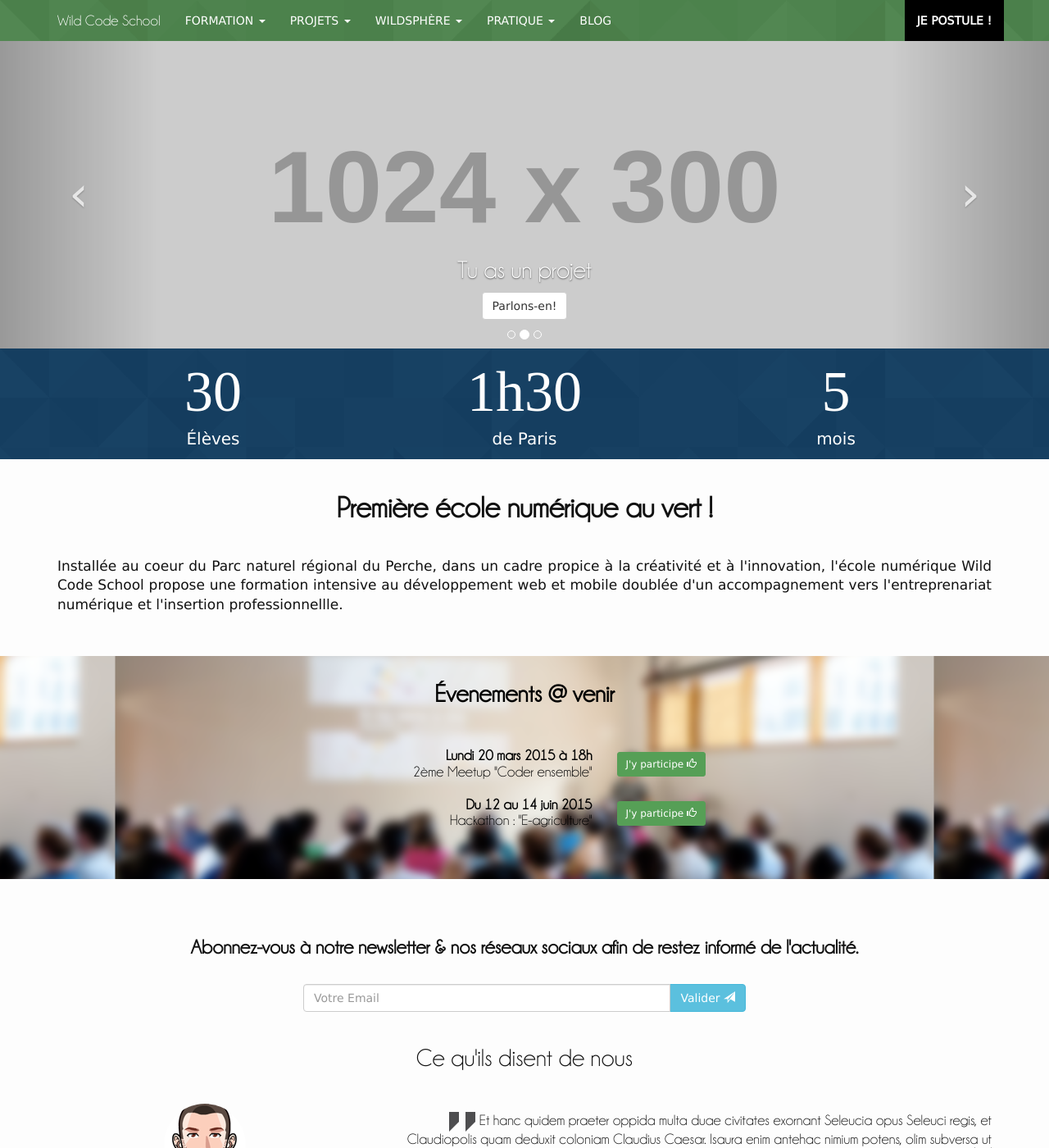
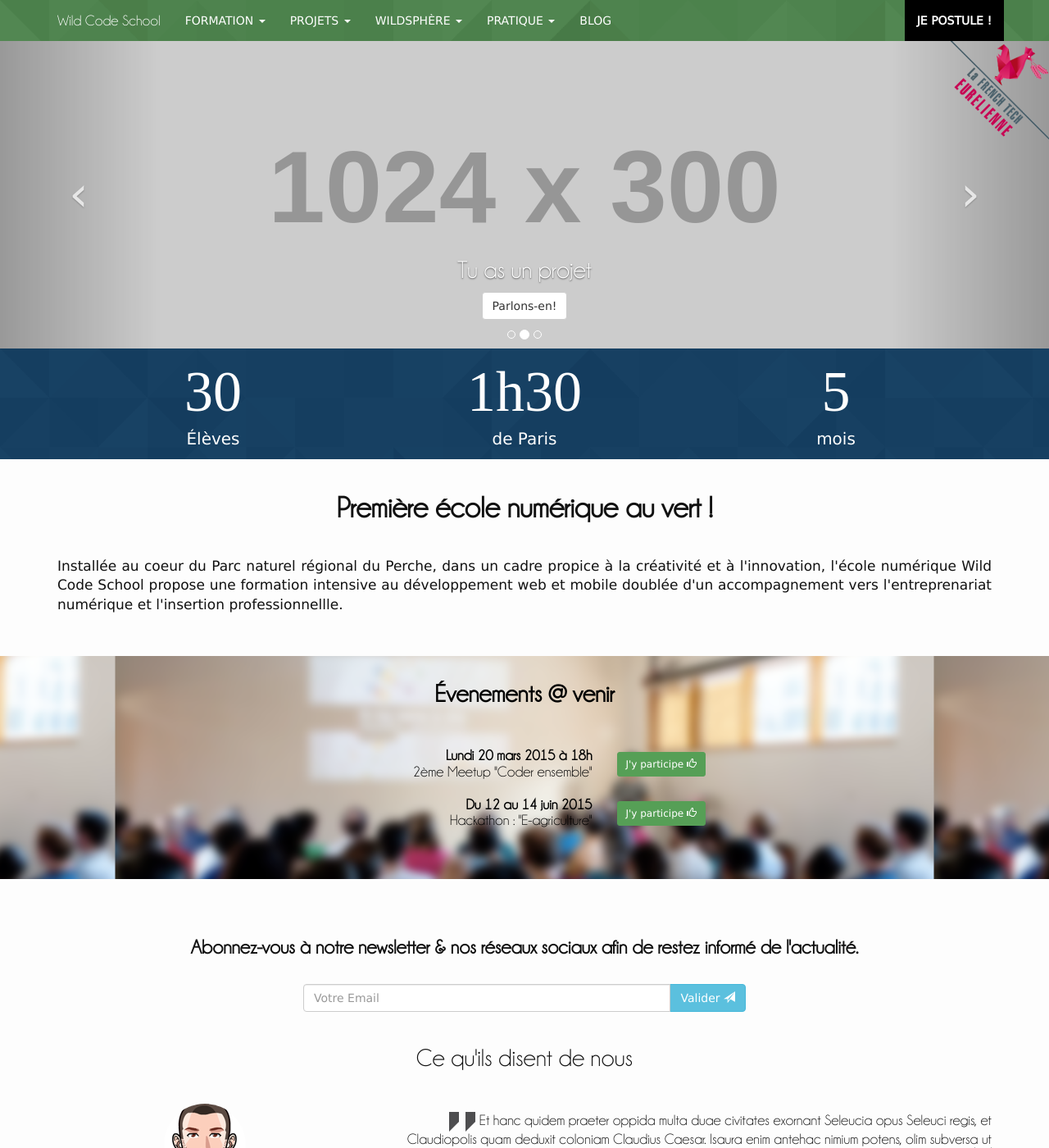
Before and after one commit to alem972/wildcodeschool.github.io, a Jekyll site: the page built from index.html, in a window 1280 px wide and 1400 px high. Shown: the whole window at 82% size. Built offline with Jekyll 4.4.1, drawn with Linux system fonts in a browser that asks for light colours; nearby versions of some CDN libraries; some web fonts are replaced.

Commit message:
ajout du badge FrenchTech

```diff
--- a/_includes/header.html
+++ b/_includes/header.html
@@ -61,3 +61,6 @@
       </div><!--/.nav-collapse -->
     </div>
   </nav>
+  <div class="text-right">
+    <img src="/img/badge-FT-new.png" class="badge-FT">
+  </div>
--- a/_sass/_base.scss
+++ b/_sass/_base.scss
@@ -3,6 +3,12 @@
     background-color: #F8F8F8;
 }
 
+
+.badge-FT{
+    position: absolute;
+    z-index: 1;
+    margin-left: -120px;
+}
 /*
 navbar
 */
```
Also changed, not shown: img/badge-FT-new.png (added).
